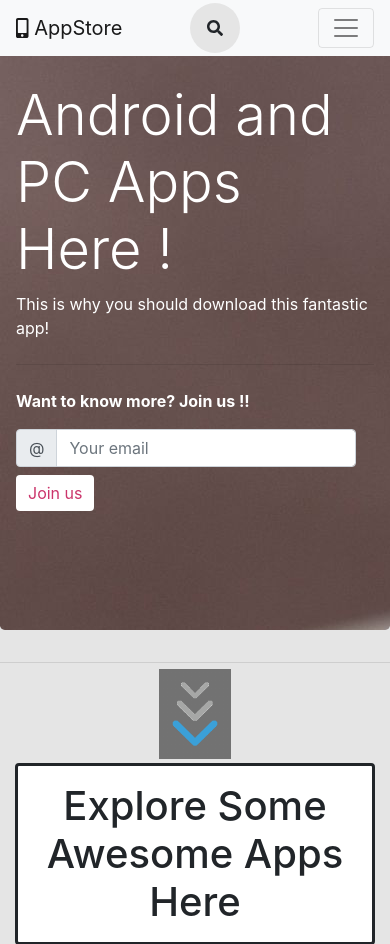
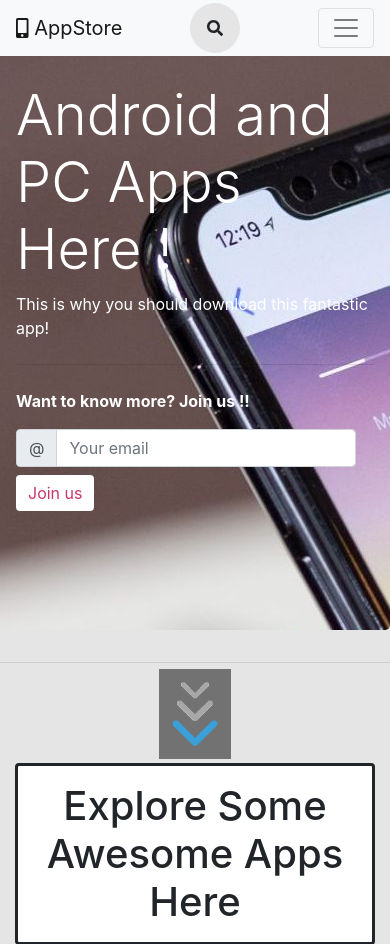
Before and after one commit to Saikatadhurya/appstore, a PHP site: page /index.php in a window 390 px wide. Shown: the top 944 px of the page. Run offline with PHP 8.4, Linux system fonts and the light colour scheme; data comes from the database, SQL or seed files in the repository; data that the repository does not hold is empty; some libraries are stand-ins or nearby versions.

Commit message:
On branch master

```diff
--- a/css/style.css
+++ b/css/style.css
@@ -94,4 +94,6 @@
 	 .right {margin-left:500px;}
 	 @media only screen and (max-width: 800px) {
 		.right {margin-left:0px;}
+		.jumbotron{
+	   background-image:url(../image/background2.jpg);
 	 }
```
Also changed, not shown: image/.picasa.ini, image/background2.jpg (added).
